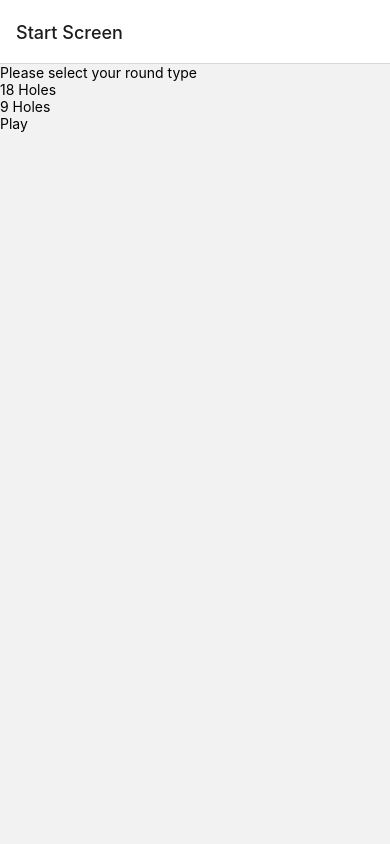
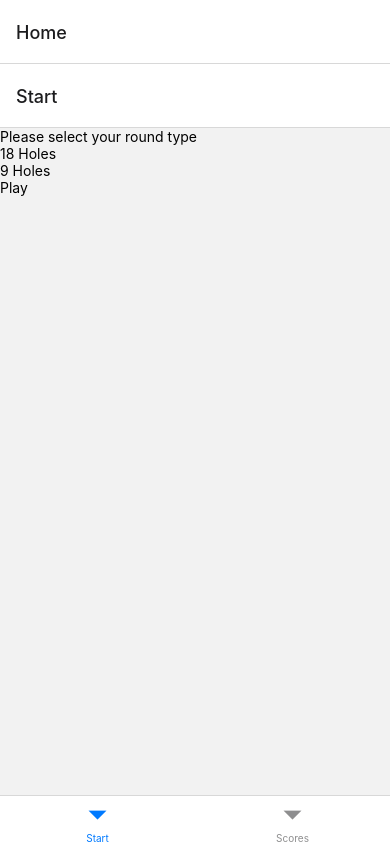
Before and after one commit to JDumadag25/golf-score-tracker, a React Native app: screen /Start in a window 390 px wide. Built offline with nearby package versions, Linux system fonts and the light colour scheme.

Commit message:
tab cont

```diff
--- a/App.js
+++ b/App.js
@@ -9,32 +9,30 @@ import { ScoreProvider } from './src/context/ScoreContext';
 import { createBottomTabNavigator } from '@react-navigation/bottom-tabs';
 
 const Tab = createBottomTabNavigator();
+const Stack = createNativeStackNavigator();
 const RoundStack = createNativeStackNavigator();
 const ScoresStack = createNativeStackNavigator();
+
+const MyTabs = () => {
+    return (
+        <Tab.Navigator>
+            <Tab.Screen name="Start" component={StartScreen} />
+            <Tab.Screen name="Scores" component={ScoresScreen} />
+        </Tab.Navigator>
+    );
+};
 
 export default function App() {
     return (
         <ScoreProvider>
             <NavigationContainer>
-                <RoundStack.Navigator>
-                    {/* <RoundStack.Screen
-                        name="Sign In Screen"
-                        component={SignInScreen}
-                    /> */}
-                    <RoundStack.Screen
-                        name="Start Screen"
-                        component={StartScreen}
-                    />
-                    <RoundStack.Screen
+                <Stack.Navigator>
+                    <Stack.Screen name="Home" component={MyTabs} />
+                    <Stack.Screen
                         name="Score Screen"
                         component={GolfScoreScreen}
-                        options={{ headerBackVisible: false }}
                     />
-                    <RoundStack.Screen
-                        name="Finish Screen"
-                        component={FinishScreen}
-                    />
-                </RoundStack.Navigator>
+                </Stack.Navigator>
             </NavigationContainer>
         </ScoreProvider>
     );
```
Also changed, not shown: src/screens/StartScreen.js (+13 -0 lines).
